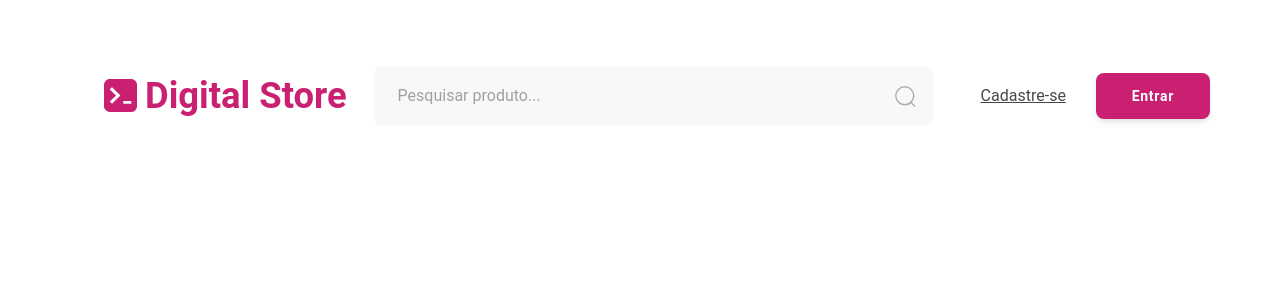
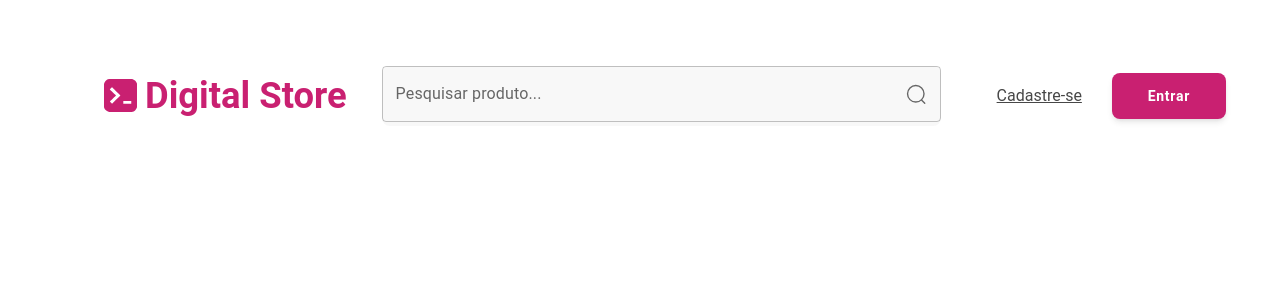
Before and after one commit to lirajoaop/gt-drip_store, a React (Vite) app: page / in a window 1280 px wide. Shown: the top 300 px of the page. Built offline with nearby package versions, Linux system fonts and the light colour scheme.

Commit message:
finish header (pending navbar)

```diff
--- a/package.json
+++ b/package.json
@@ -10,7 +10,10 @@
     "preview": "vite preview"
   },
   "dependencies": {
+    "@emotion/react": "^11.14.0",
+    "@emotion/styled": "^11.14.0",
     "@material-tailwind/react": "^2.1.10",
+    "@mui/material": "^7.1.1",
     "react": "^19.1.0",
     "react-dom": "^19.1.0"
   },
--- a/src/components/Cart.jsx
+++ b/src/components/Cart.jsx
@@ -3,7 +3,7 @@ import cartBuy from "../assets/cart-buy.svg";
 
 export default function Cart() {
   return (
-    <div className='pl-[72.75px]'>
+    <div className='pl-[72.75px] pr-[100px]'>
         <img src={cartBuy} alt="Cart Icon" className='w-6 h-6' />
     </div>
   )
--- a/src/components/Header.jsx
+++ b/src/components/Header.jsx
@@ -1,17 +1,26 @@
-import React from "react";
+import React, { useState } from "react";
 import Logo from "./Logo";
-import SearchInputFilter from "./SearchInputFilter";
 import Button from "./Button";
 import Cart from "./Cart";
+import SearchInput from "./SearchInput";
+import MaterialSearch from "./MaterialSearch";
 
 export default function Header() {
+  const [searchValue, setSearchValue] = useState("");
+
+  const handleSearchChange = (e) => {
+    setSearchValue(e.target.value);
+  };
+
   return (
     <div className="flex items-center w-[1440px] h-48 pl-[104px] bg-white">
       <Logo />
-      <SearchInputFilter />
-      <a href="" className="underline pl-12 pr-[30px] text-[#474747]">Cadastre-se</a>
-      <Button text="Entrar"/>
-      <Cart/>
+      <MaterialSearch />
+      <a href="" className="underline pl-12 pr-[30px] text-[#474747]">
+        Cadastre-se
+      </a>
+      <Button text="Entrar" />
+      <Cart />
     </div>
   );
 }
--- /dev/null
+++ b/src/components/MaterialSearch.jsx
@@ -0,0 +1,40 @@
+import * as React from "react";
+import Box from "@mui/material/Box";
+import OutlinedInput from "@mui/material/OutlinedInput";
+import InputAdornment from "@mui/material/InputAdornment";
+import FormControl from "@mui/material/FormControl";
+import InputLabel from "@mui/material/InputLabel";
+import SearchIcon from "../assets/SearchIcon.svg";
+
+export default function MaterialSearch() {
+  return (
+    <Box
+      component="form"
+      sx={{ "& > :not(style)": { m: 1, width: "25ch" } }}
+      noValidate
+      autoComplete="off"
+    >
+      <FormControl
+        variant="outlined"
+        className="!w-[559px] !h-[60px] bg-[#4747470A] rounded-lg"
+      >
+        <InputLabel
+          htmlFor="search-input"
+          className="text-base font-normal leading-7 !text-[#666666]"
+        >
+          Pesquisar produto...
+        </InputLabel>
+        <OutlinedInput
+          id="search-input"
+          className="!text-[#666666]"
+          label="Pesquisar produto..."
+          endAdornment={
+            <InputAdornment position="end">
+              <img src={SearchIcon} alt="Buscar" className="w-6 h-6" />
+            </InputAdornment>
+          }
+        />
+      </FormControl>
+    </Box>
+  );
+}
--- /dev/null
+++ b/src/components/SearchInput.jsx
@@ -0,0 +1,28 @@
+import SearchIcon from "../assets/SearchIcon.svg";
+
+export default function SearchInput({ placeholder, disabled, onChange, value = "", }) {
+
+    const ControlledInput = () => {
+         return (
+            <input
+               type="text"
+               onChange={onChange}
+               disabled={disabled}
+               value={value}
+               placeholder={placeholder}
+               className={`flex-1 bg-white dark:bg-darkGray text-base placeholder:text-sm text-black dark:text-white" +
+                " focus-within:ring-0 focus:outline-none `}
+            />
+         );
+      };
+
+       return (
+      <div className="flex gap-3 flex-1 bg-white items-center py-3 px-5 rounded-2xl border  drop-shadow-3xl h-full max-lg:w-full">
+         {ControlledInput()}
+         <div className="pr-4">
+        <img src={SearchIcon} alt="" className="w-6 h-6" />
+
+         </div>
+      </div>
+   );
+}
```
Also changed, not shown: src/assets/SearchIcon.svg (added), 1 other file (tests, documents, lock files or other folders).
